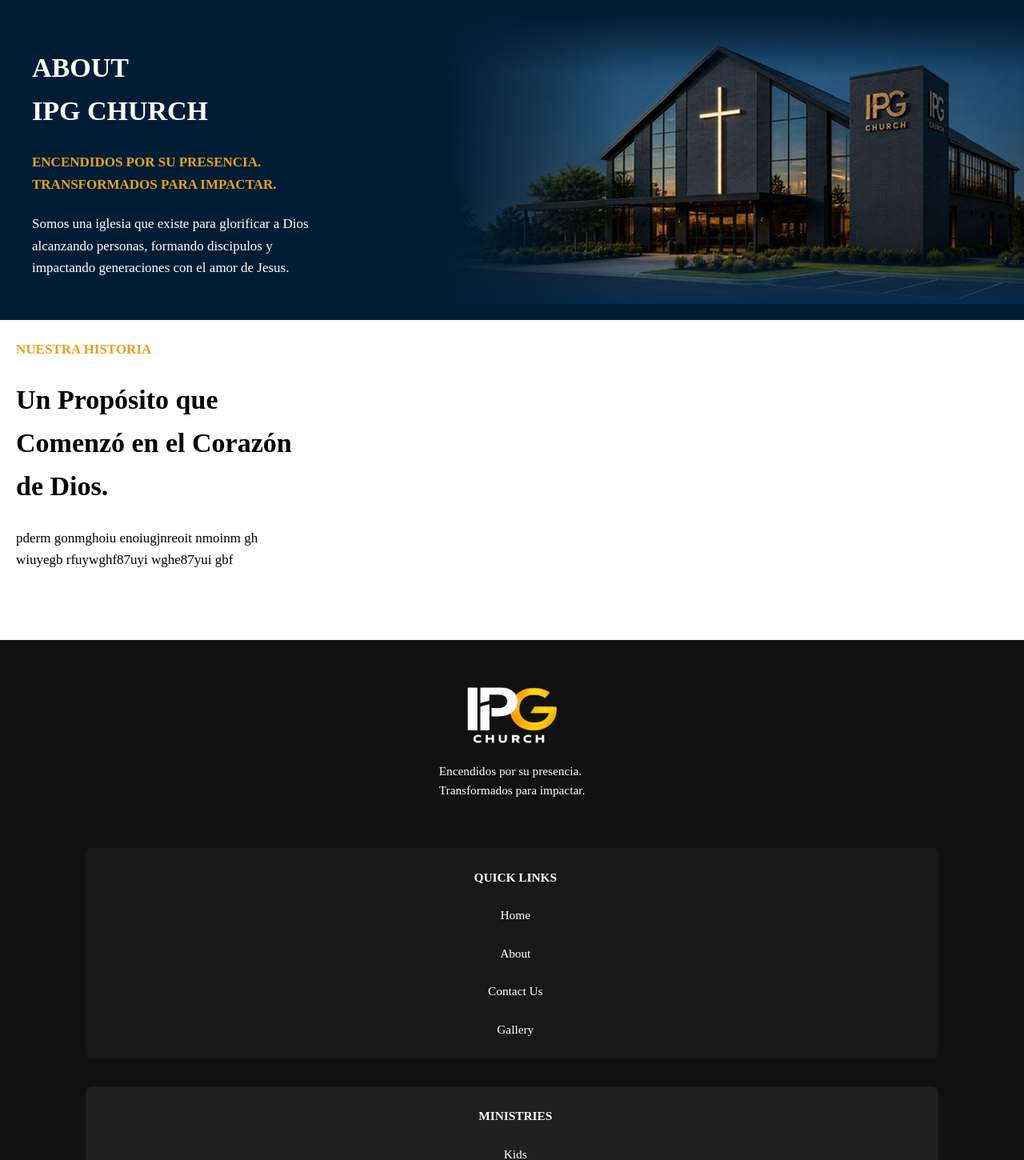
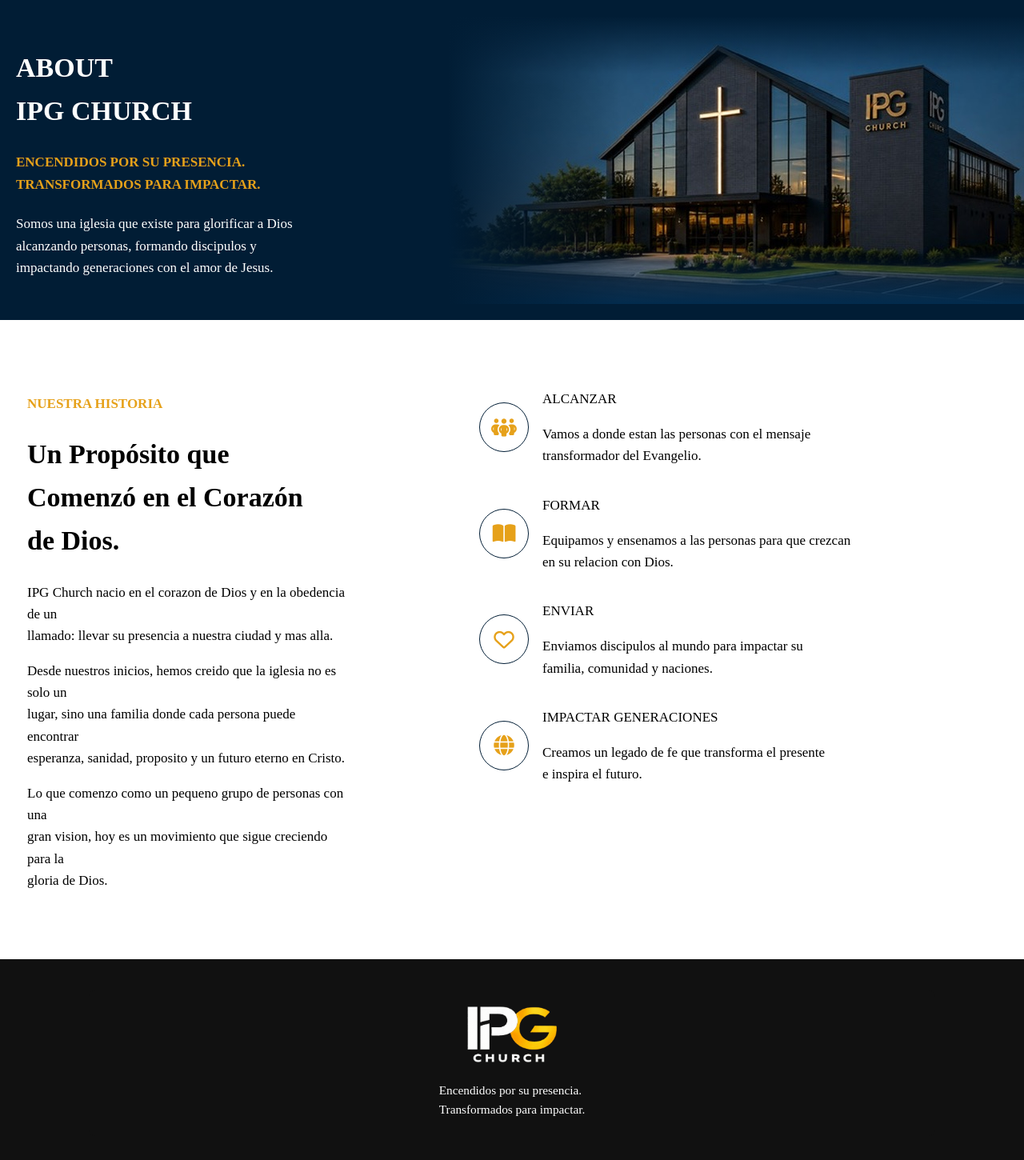
Before and after one commit to gfigueroa07/ipg_church, a Django app: page /about/ in a window 1280 px wide; the page is wider, and only the part inside the window is pictured. Shown: the part 127-1577 px from the top of that part at 80% size. Run offline with Django 5.2, Linux system fonts and the light colour scheme.

Commit message:
Update about page with new history content and styling adjustments

```diff
--- a/church_site/core/templates/core/about.html
+++ b/church_site/core/templates/core/about.html
@@ -38,11 +38,57 @@
                 Comenzó en el Corazón<br>
                 de Dios.
             </h1>
-            <p class='history-text'>
-                pderm gonmghoiu enoiugjnreoit nmoinm gh<br>
-                wiuyegb rfuywghf87uyi wghe87yui gbf<br>
-            </p>
+            <div class='history-text'>
+                <p>IPG Church nacio en el corazon de Dios y en la obedencia de un<br>
+                llamado: llevar su presencia a nuestra ciudad y mas alla.</p>
+
+                <p>Desde nuestros inicios, hemos creido que la iglesia no es solo un<br>
+                lugar, sino una familia donde cada persona puede encontrar<br>
+                esperanza, sanidad, proposito y un futuro eterno en Cristo.</p>
+
+                <p>Lo que comenzo como un pequeno grupo de personas con una<br>
+                gran vision, hoy es un movimiento que sigue creciendo para la<br>
+                gloria de Dios.</p>
+            </div>
         </div>
+    <div class='about-tags'>
+        <div class='reach'>
+            <i class="fa-solid fa-people-group"></i>
+            <div class='tag-text'>
+                <p class='tag-title'>ALCANZAR</p>
+                <p>Vamos a donde estan las personas con el mensaje<br>
+                    transformador del Evangelio.
+                </p>
+            </div>
+        </div>
+        <div class='form'>
+            <i class="fa-solid fa-book-open"></i>
+            <div class='tag-text'>
+                <p class='tag-title'>FORMAR</p>
+                <p>Equipamos y ensenamos a las personas para que crezcan<br>
+                    en su relacion con Dios.
+                </p>
+            </div>
+        </div>
+        <div class='send'>
+            <i class="fa-regular fa-heart"></i>
+            <div class='tag-text'>
+                <p class='tag-title'>ENVIAR</p>
+                <p>Enviamos discipulos al mundo para impactar su<br>
+                    familia, comunidad y naciones.
+                </p>
+            </div>
+        </div>
+        <div class='impact'>
+            <i class="fa-solid fa-globe"></i>
+            <div class='tag-text'>
+                <p class='tag-title'>IMPACTAR GENERACIONES</p>
+                <p>Creamos un legado de fe que transforma el presente<br>
+                    e inspira el futuro.
+                </p>
+            </div>
+        </div>
+    </div>
     </div>
 
 
--- a/church_site/static/css/about.css
+++ b/church_site/static/css/about.css
@@ -109,7 +109,7 @@
 
 .about-text {
     position: absolute;
-    left: 40px;
+    left: 20px;
     z-index: 20;
 }
 
@@ -154,20 +154,48 @@
 
 .about-body {
     display: flex;
-    flex-direction: column;
-    padding-inline: 20px;
-    position: relative;
-    min-height: 50vh;
+    align-items: flex-start;
+    gap: 5rem;
+    padding: 4rem 2rem;
 }
 
 .about-main {
-    position: absolute;
+    width: 400px;
+    margin-right: 80px;
+}
 
+.about-tags {
+    flex: 1;
+    display: flex;
+    flex-direction: column;
+    justify-content: center;
 }
+
 .history {
     color: #e6a11a;
 }
 
+.about-tags i {
+    width: 60px;
+    height: 60px;
+    display: flex;
+    align-items: center;
+    justify-content: center;
+    border-radius: 50%;
+    background-color: white;
+    color: #e6a11a;
+    font-size: 1.5rem;
+    border: 1px solid #011d35;
+}
+
+.reach,
+.form,
+.send,
+.impact {
+    display: flex;
+    align-items: center;
+    gap: 1rem;
+}
 
 
 
```
